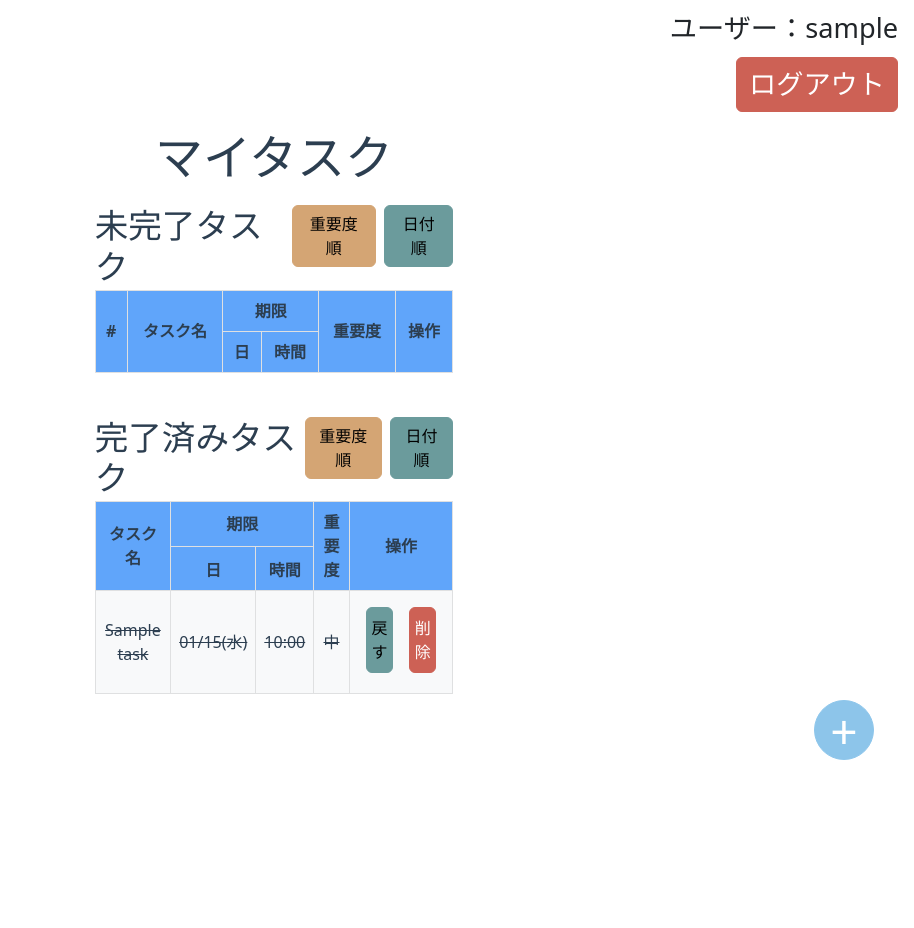
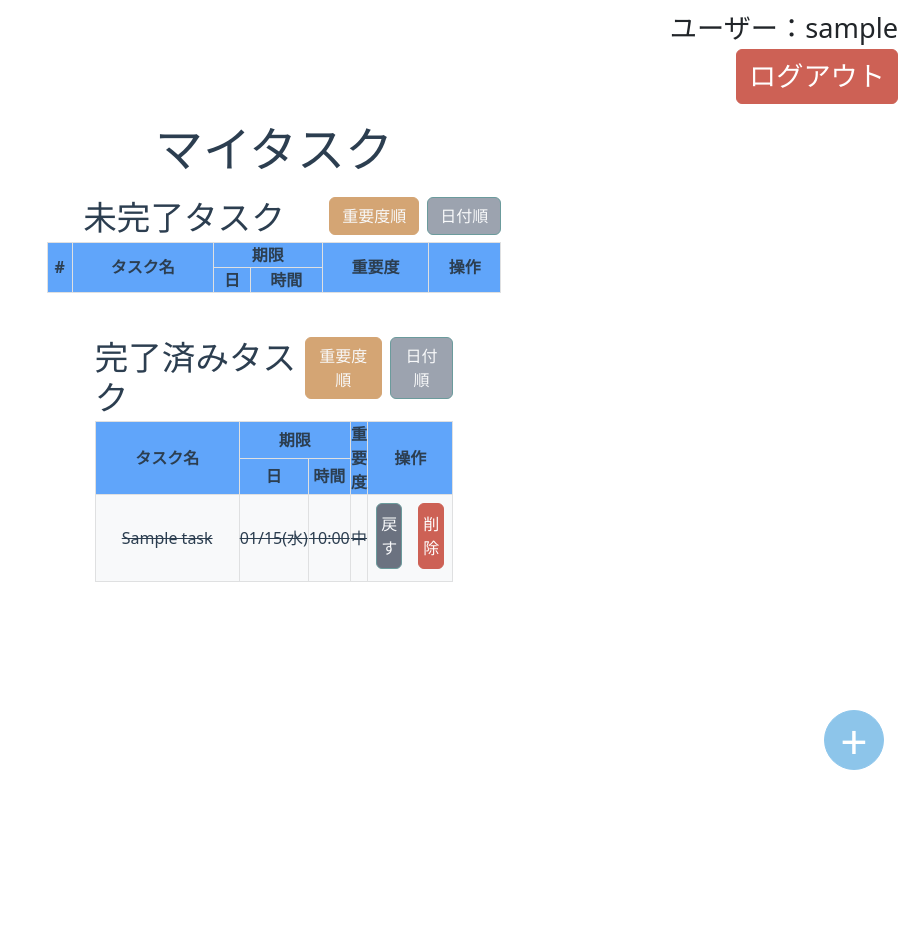
Before and after one commit to ShumpeiSeto/flask2, a Flask app: page /my_task in a window 1280 px wide. Shown: the whole page, without its empty margins (366-1280 px from the left). After the commit the page ends 770 px from the top, so only its background shows below. Run offline with Flask 3, Linux system fonts and the light colour scheme; a user stored in the database is signed in; tables that the repository leaves empty hold one stand-in row (values such as "Sample post"); lists and menus that the app fills with data are empty.

Commit message:
fix card bg-color and タスク一覧画面

```diff
--- a/taskbell/static/style.css
+++ b/taskbell/static/style.css
@@ -4,6 +4,7 @@
   --primary-dark: #1b3c53;
   --primary-medium: #4a7c7e;
   --primary-light: #6b9b9c;
+  --primary-gray: #9ca3af;
   --primary-blue: #3b82f6;
   --primary-blue-dark: #2563eb;
   --primary-blue-light: #60a5fa;
@@ -11,9 +12,11 @@
   --btn-edit: #5dade2;
   --btn-delete: #cd6155;
   --btn-success: #10b981;
+  --btn-gray: #6b7280;
   --text-dark: #2c3e50;
   --text-muted: #7f8c8d;
   --accent-warm: #d4a574;
+  --card-bg: #f8f9fa;
 }
 
 /* bootstrap付属色の上書き */
@@ -34,7 +37,11 @@
   border-color: var(--accent-warm) !important;
 }
 .btn-light {
-  background-color: var(--primary-light) !important;
+  background-color: var(--primary-gray) !important;
+  border-color: var(--primary-light) !important;
+}
+.btn-gray {
+  background-color: var(--btn-gray) !important;
   border-color: var(--primary-light) !important;
 }
 
@@ -112,8 +119,8 @@
 
 .fixed_button {
   position: fixed;
-  right: 40px;
-  bottom: 40px;
+  right: 30px;
+  bottom: 30px;
   z-index: 9999;
   text-align: center !important;
 }
@@ -124,6 +131,10 @@
   justify-content: center !important;
   align-items: center !important;
   opacity: 0.7;
+}
+
+.card {
+  background-color: var(--card-bg) !important;
 }
 /* h1 {
   font-size: 2.7rem;
--- a/taskbell/templates/testtemp/layout.html
+++ b/taskbell/templates/testtemp/layout.html
@@ -12,8 +12,8 @@
     <nav class="text-end mx-3 my-2">
       {% if current_user.is_authenticated %}
       <ul class="list-unstyled text-dark">
-        <li class="mb-2 font-size-s">ユーザー：{{ current_user.username }}</li>
-        <li class="mb-2 font-size-s">
+        <li class="font-size-s">ユーザー：{{ current_user.username }}</li>
+        <li class="font-size-s">
         <a href="{{ url_for('logout') }}"><button type="button" class="btn btn-danger font-size-s">ログアウト</button></a>
         </li>
       </ul>
--- a/taskbell/templates/testtemp/login.html
+++ b/taskbell/templates/testtemp/login.html
@@ -3,7 +3,7 @@
     <div class="container vh-100 px-2 py-4">
         <div class="row h-100 justify-content-center align-items-start">
             <div class="col-12 col-md-8 col-lg-5 col-xl-4">
-              <div class="card border-0">
+              <div class="card border border-secondary">
                 <div class="card-body p-4 p-md-5">
                   <div class="text-center">
                       <h1 class="font-size-l">ログインフォーム</h1>
--- a/taskbell/templates/testtemp/my_task.html
+++ b/taskbell/templates/testtemp/my_task.html
@@ -1,49 +1,49 @@
 {% extends 'testtemp/layout.html' %}
 {% block content %}
   <div class="container vh-100 px-2 py-0">
+    <div class="row h-auto justify-content-center align-items-start mb-4">
       <h3 class="text-center font-size-l mb-3">マイタスク</h3>
-    <div class="row h-auto justify-content-center align-items-start mb-4">
-      <div class="col-12 col-md-8 col-lg-5 col-xl-4">
+      <div class="col-12 col-md-8 col-lg-6 col-xl-5">
         <div class="sort_buttons d-flex flex-row justify-content-end px-0 py-1 gap-2">
         <h4 class="font-size-m m-auto">未完了タスク</h4>
-        <a href="{{ url_for('button_click', flg=1) }}"><button type="button" class="btn btn-warning">重要度順</button></a>
-        <a href="{{ url_for('button_click', flg=2) }}"><button type="button" class="btn btn-light">日付順</button></a>
+        <a href="{{ url_for('button_click', flg=1) }}"><button type="button" class="btn btn-warning text-light">重要度順</button></a>
+        <a href="{{ url_for('button_click', flg=2) }}"><button type="button" class="btn btn-light text-light">日付順</button></a>
         </div>
         <table class="table table-light table-hover table-bordered">
           <thead>
             <tr>
-              <th rowspan="2" scope="col" class="p-0 p-md-2 text-center align-middle">#</th>
-              <th rowspan="2" scope="col" class="p-0 p-md-2 text-center align-middle">タスク名</th>
-              <th colspan="2" scope="col" class="p-0 p-md-2 text-center align-middle">期限</th>
-              <th rowspan="2" scope="col" class="p-0 p-md-2 text-center align-middle">重要度</th>
-              <th rowspan="2" scope="col" class="p-0 p-md-2 text-center align-middle">操作</th>
+              <th rowspan="2" scope="col" class="p-0 p-md-0 text-center align-middle">#</th>
+              <th rowspan="2" scope="col" class="p-0 p-md-0 text-center align-middle">タスク名</th>
+              <th colspan="2" scope="col" class="p-0 p-md-0 text-center align-middle">期限</th>
+              <th rowspan="2" scope="col" class="p-0 p-md-0 text-center align-middle">重要度</th>
+              <th rowspan="2" scope="col" class="p-0 p-md-0 text-center align-middle">操作</th>
             </tr>
             <tr>
-              <th scope="col" class="p-0 p-md-2 text-center">日</th>
-              <th scope="col" class="p-0 p-md-2 text-center">時間</th>
+              <th scope="col" class="p-0 p-md-0 text-center align-middle">日</th>
+              <th scope="col" class="p-0 p-md-0 text-center align-middle">時間</th>
             </tr>
           </thead>
           <tbody>
             {% for nc_task in nc_tasks %}
               <tr>
-                <th scope="row" class="px-0 p-md-2 text-center align-middle">
+                <th width="10%" scope="row" class="px-0 p-md-2 text-center align-middle">
                   <a href="{{ url_for('check_task', task_id=nc_task['task_id']) }}" class="check_box_a">
                     <button type="button" class="btn btn-success rounded-circl px-1 py-2 check_box_b">完了</button>
                   </a>
                 </th>
-                <td class="px-0 p-md-2 text-center align-middle">
+                <td width="45%" class="px-0 p-md-0 text-center align-middle">
                   <label class="form-check-label my-auto" for="firstCheckbox">{{ nc_task['title']}}</label>
                 </td>
-                <td class="px-0 p-md-2 text-center align-middle">
+                <td width="15%" class="px-0 p-md-0 text-center align-middle">
                   <label class="deadline my-auto" for="deadline">{{ nc_task['deadline'] | add_weekday }}</label>
                 </td>
-                <td class="px-0 p-md-2 text-center align-middle">
+                <td width="10%" class="px-0 p-md-0 text-center align-middle">
                   <label class="deadline my-auto" for="deadline">{{ nc_task['deadline'].strftime('%H:%M') }}</label>
                 </td>
-                <td class="px-0 p-md-2 text-center align-middle">
+                <td width="5%" class="px-0 p-md-0 text-center align-middle">
                   <label class="importance my-auto" for="importance">{{ nc_task['importance'] | convert_importance }}</label>
                 </td>
-                <td class="px-0 p-md-2 text-center align-middle">
+                <td width="15%" class="px-0 p-md-0 text-center align-middle">
                   <div class="d-flex flex-row px-0 py-auto p-md-2 text-center justify-content-evenly align-middle gap-3 flex-grow">
                     <a href="{{ url_for('edit_task', task_id=nc_task['task_id']) }}" class="mb-1"><button type="button" class="btn btn-primary py-2 px-1">編集</button></a>
                     <a href="{{ url_for('delete_task', task_id=nc_task['task_id']) }}"><button type="button" class="btn btn-danger py-2 px-1">削除</button></a>
@@ -64,43 +64,43 @@
       <div class="col-12 col-md-8 col-lg-5 col-xl-4">
         <div class="sort_buttons d-flex flex-row justify-content-end px-0 py-1 gap-2">
         <h4 class="font-size-m m-auto">完了済みタスク</h4>
-        <a href="{{ url_for('button_click', flg=3) }}"><button type="button" class="btn btn-warning">重要度順</button></a>
-        <a href="{{ url_for('button_click', flg=4) }}"><button type="button" class="btn btn-light">日付順</button></a>
+        <a href="{{ url_for('button_click', flg=3) }}"><button type="button" class="btn btn-warning text-light">重要度順</button></a>
+        <a href="{{ url_for('button_click', flg=4) }}"><button type="button" class="btn btn-light text-light">日付順</button></a>
         </div>
-        <table class="table table-light table-hover table-bordered">
+        <table width="100%" class="table table-light table-hover table-bordered">
           <thead>
             <tr>
               {# <th rowspan="2" scope="col" class="p-0 p-md-2 text-center align-middle">#</th> #}
-              <th rowspan="2" scope="col" class="p-0 p-md-2 text-center align-middle">タスク名</th>
-              <th colspan="2" scope="col" class="p-0 p-md-2 text-center align-middle">期限</th>
-              <th rowspan="2" scope="col" class="p-0 p-md-2 text-center align-middle">重要度</th>
-              <th rowspan="2" scope="col" class="p-0 p-md-2 text-center align-middle">操作</th>
+              <th rowspan="2" scope="col" class="p-0 p-md-0 text-center align-middle">タスク名</th>
+              <th colspan="2" scope="col" class="p-0 p-md-0 text-center align-middle">期限</th>
+              <th rowspan="2" scope="col" class="p-0 p-md-0 text-center align-middle">重要度</th>
+              <th rowspan="2" scope="col" class="p-0 p-md-0 text-center align-middle">操作</th>
             </tr>
             <tr>
-              <th scope="col" class="p-0 p-md-2 text-center">日</th>
-              <th scope="col" class="p-0 p-md-2 text-center">時間</th>
+              <th scope="col" class="p-0 p-md-0 text-center align-middle">日</th>
+              <th scope="col" class="p-0 p-md-0 text-center align-middle">時間</th>
             </tr>
           </thead>
           <tbody>
             {% for c_task in c_tasks %}
               <tr>
-                <td class="px-0 p-md-2 text-center align-middle">
+                <td width="55%" class="px-0 p-md-0 text-center align-middle">
                   <label class="comp_task_name text-decoration-line-through" for="firstCheckbox">{{ c_task['title']}}</label>
                 </td>
-                <td class="px-0 p-md-2 text-center align-middle">
+                <td width="15%" class="px-0 p-md-0 text-center align-middle">
                   <label class="comp_task_deadline text-decoration-line-through" for="deadline">{{ c_task['deadline'] | add_weekday }}</label>
                 </td>
-                <td class="px-0 p-md-2 text-center align-middle">
+                <td width="10%"class="px-0 p-md-0 text-center align-middle">
                   <label class="comp_task_deadline text-decoration-line-through" for="deadline">{{ c_task['deadline'].strftime('%H:%M')}}</label>
                 </td>
-                <td class="px-0 p-md-2 text-center align-middle">
+                <td width="5%"class="px-0 p-md-0 text-center align-middle">
                   <label class="importance my-auto text-decoration-line-through" for="importance">{{ c_task['importance'] | convert_importance }}</label>
                 </td>
-                <td class="px-0 p-md-2 text-center align-middle">
+                <td width="15%" class="px-0 p-md-0 text-center align-middle">
                   <div class="d-flex flex-row px-0 py-auto p-md-2 text-center justify-content-evenly align-middle gap-3 flex-grow">
 
                     <a href="{{ url_for('check_task', task_id=c_task['task_id']) }}" class="mb-1">
-                <button type="button" class="btn btn-light py-2 px-1">戻す</button>
+                  <button type="button" class="btn btn-gray text-light py-2 px-1">戻す</button>
                     </a>
                     <a href="{{ url_for('delete_task', task_id=c_task['task_id']) }}"><button type="button" class="btn btn-danger py-2 px-1">削除</button></a>
                   </div>
--- a/taskbell/templates/testtemp/signup.html
+++ b/taskbell/templates/testtemp/signup.html
@@ -3,7 +3,7 @@
     <div class="container vh-100 px-2 py-4">
         <div class="row h-100 justify-content-center align-items-start">
             <div class="col-12 col-md-8 col-lg-5 col-xl-4">
-                <div class="card border-0">
+                <div class="card border border-secondary">
                     <div class="card-body p-4 p-md-5">
                         <div class="text-center">
                             <h1 class="font-size-l">新規ユーザー登録</h1>
```
Also changed, not shown: taskbell/templates/testtemp/edit_task.html (+4 -3 lines). Lines whose indentation alone changed are shown as unchanged.
